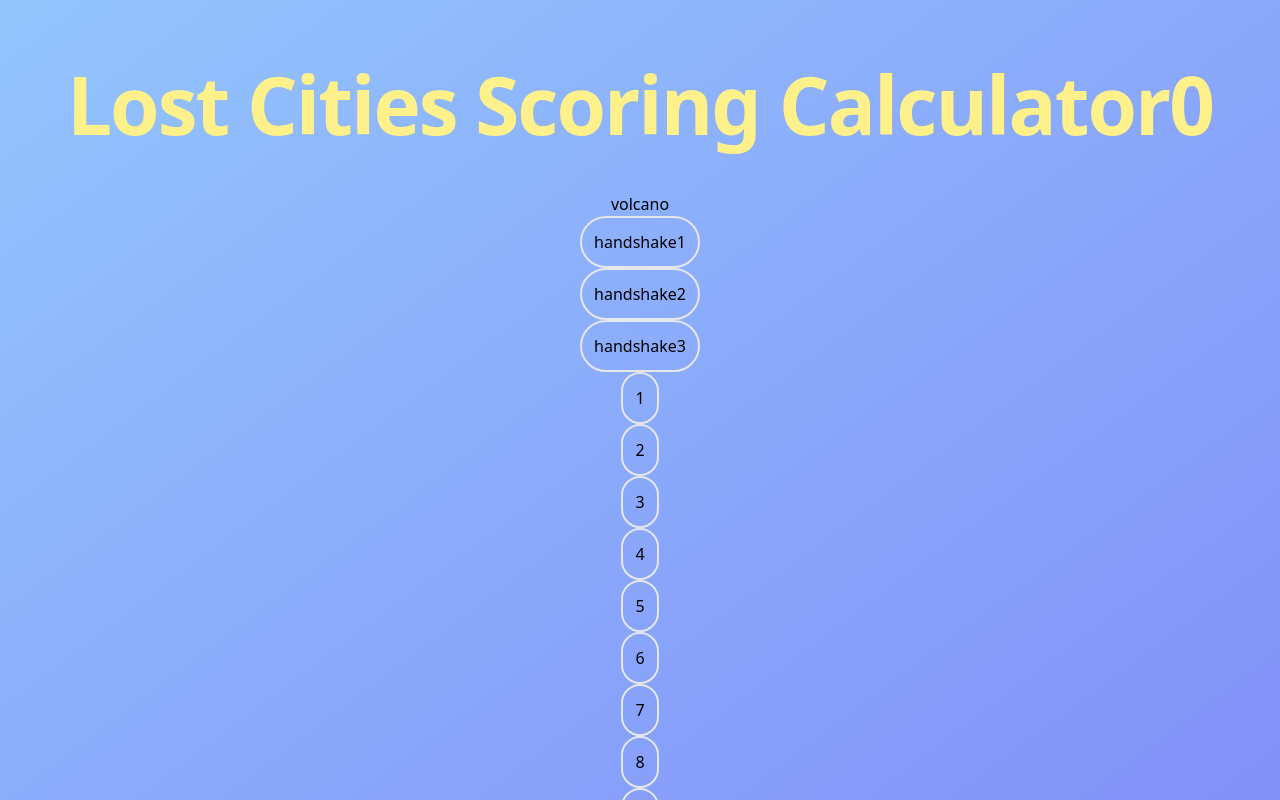
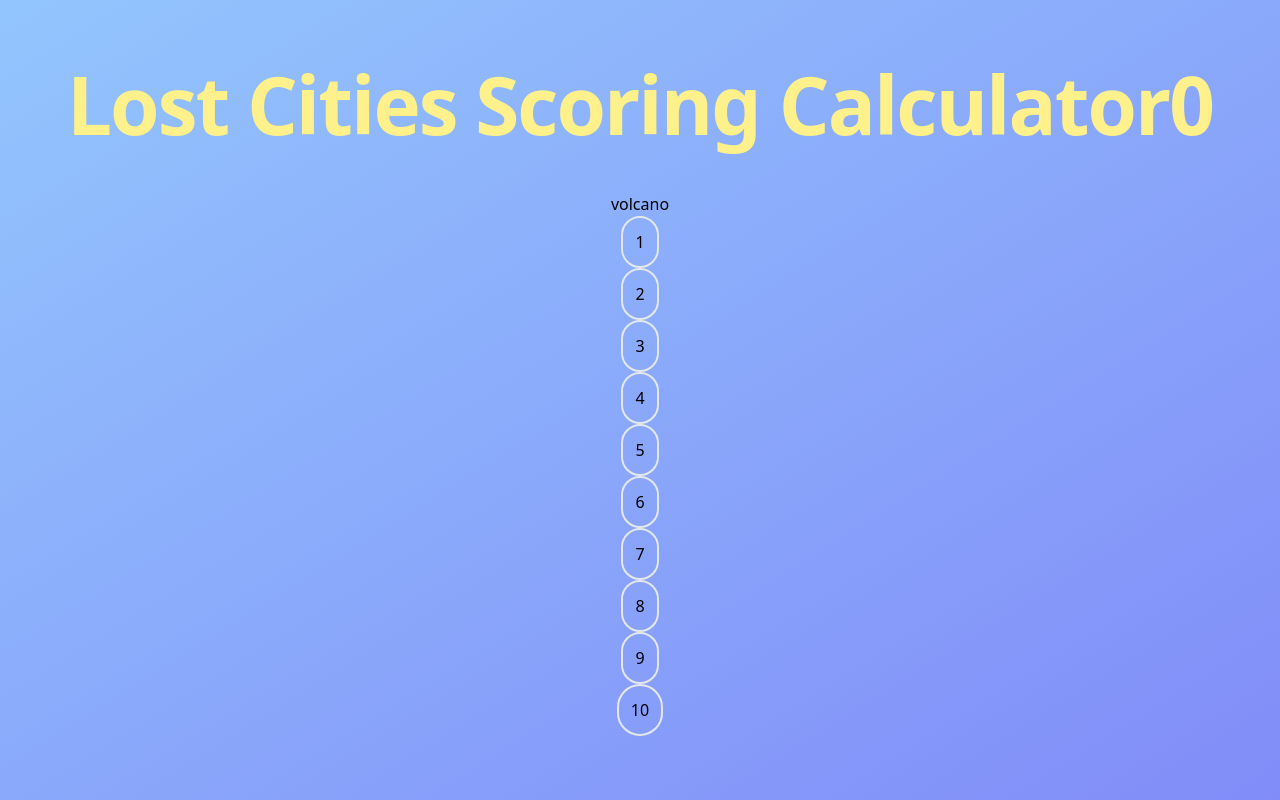
Before and after one commit to mhgamboa/lost-cities-scoring, a Next.js app: page / in a window 1280 px wide. Shown: the top 800 px of the page. Built offline with nearby package versions, Linux system fonts and the light colour scheme.

Commit message:
Fix expeditions to update state correctly

```diff
--- a/src/components/Expedition.tsx
+++ b/src/components/Expedition.tsx
@@ -1,4 +1,4 @@
-import React, { useState } from "react";
+import React, { useState, useEffect } from "react";
 
 type props = {
   name: string;
@@ -6,10 +6,10 @@ type props = {
 };
 
 export default function Expedition({ name, updateScore }: props) {
-  const [scoringItems, setScoreingItems] = useState([
-    ["handshake1", false],
-    ["handshake2", false],
-    ["handshake3", false],
+  const [expeditionScore, setExpeditionScore] = useState(0);
+
+  type ScoringItem = [number, boolean];
+  const [scoringItems, setScoringItems] = useState<ScoringItem[]>([
     [1, false],
     [2, false],
     [3, false],
@@ -22,24 +22,50 @@ export default function Expedition({ name, updateScore }: props) {
     [10, false],
   ]);
 
-  function handleClick() {
-    // console.log(e);
-    // Type 'void' is not assignable to type 'MouseEventHandler<HTMLDivElement> | undefined'.
+  function handleClick(amount: number, active: boolean, itemIndex: number) {
     // let totalSum = (sum - 20) x (handshakeCount + 1) + 20(only if you have 8 or more cards)
     // cardCount >=8 && (totalSum + 20)
 
-    updateScore(name, 5);
+    setScoringItems((prevState) => {
+      const newState: ScoringItem[] = [...prevState];
+      active
+        ? setExpeditionScore((prevScore) => prevScore - amount)
+        : setExpeditionScore((prevScore) => prevScore + amount);
+      newState[itemIndex][1] = !newState[itemIndex][1];
+      active = newState[itemIndex][1];
+      return newState;
+    });
+
+    // active
+    //   ? setExpeditionScore((prevScore) => prevScore - amount)
+    //   : setExpeditionScore((prevScore) => prevScore + amount);
+
+    // setScoringItems((prevState) => {
+    //   const newState: ScoringItem[] = [...prevState];
+
+    //   newState[itemIndex][1] = !newState[itemIndex][1];
+
+    //   console.log("newState: ", newState);
+    //   return newState;
+    // });
   }
+
+  useEffect(() => {
+    updateScore(name, expeditionScore);
+  }, [expeditionScore, name, updateScore]);
+
+  useEffect(() => {
+    console.log("scoringItems: ", scoringItems);
+  }, [scoringItems]);
 
   return (
     <div className="flex flex-col items-center">
       <h2>{name}</h2>
 
       {scoringItems.map((item, index) => {
-        console.log(index);
         return (
           <div
-            onClick={handleClick}
+            onClick={() => handleClick(item[0], item[1], index)}
             className="border-White rounded-full border-2 border-solid p-3"
             key={`${name}-${index}`}
           >
--- a/src/pages/index.tsx
+++ b/src/pages/index.tsx
@@ -1,4 +1,4 @@
-import { useState } from "react";
+import { useState, useCallback } from "react";
 import Head from "next/head";
 import Expedition from "~/components/Expedition";
 
@@ -12,12 +12,19 @@ export default function Home() {
     purple: 0,
   });
 
-  const updateScore = (name: string, score: number) => {
+  const updateScore = useCallback((name: string, score: number) => {
     setScores((prevScores) => ({
       ...prevScores,
       [name]: score,
     }));
-  };
+  }, []);
+
+  // const updateScore = (name: string, score: number) => {
+  //   setScores((prevScores) => ({
+  //     ...prevScores,
+  //     [name]: score,
+  //   }));
+  // };
 
   return (
     <>
```
